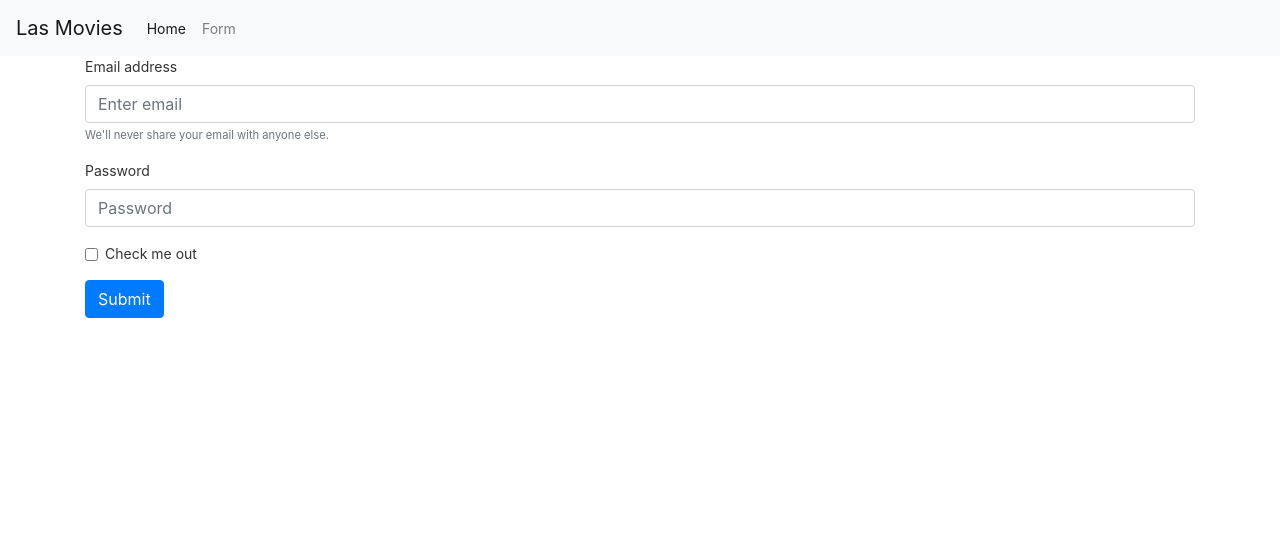
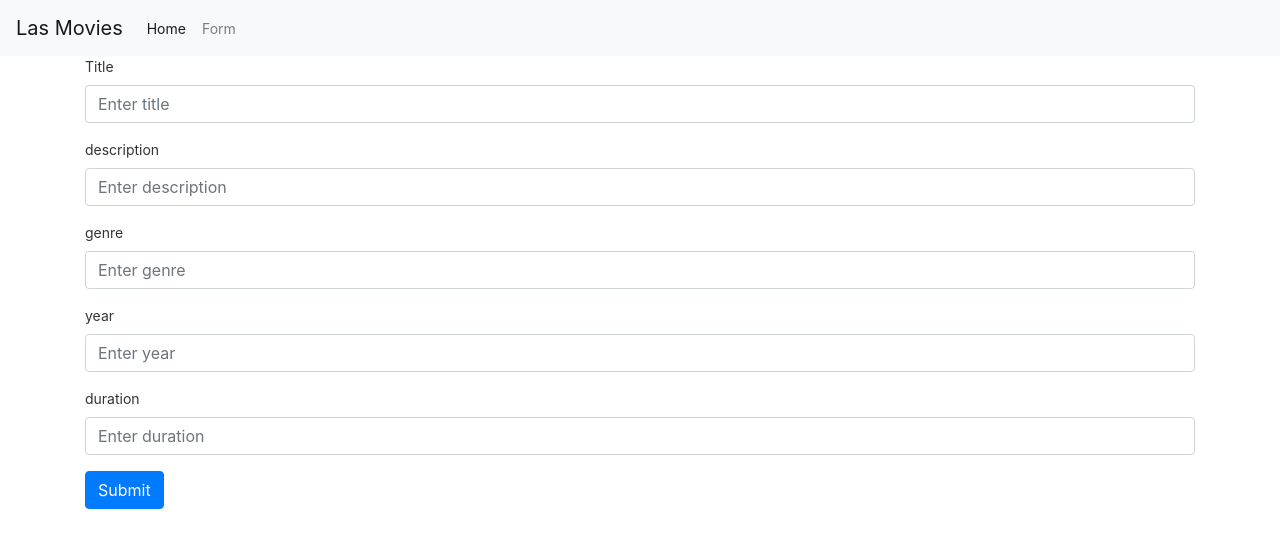
Before and after one commit to ClauGarfiasMx/moviescrud, an Angular app: page /form in a window 1280 px wide. Shown: the top 548 px of the page. Built offline with nearby package versions, Linux system fonts and the light colour scheme.

Commit message:
Stupid typo in HttpHeaders :S ... post solved!

```diff
--- a/src/app/app.module.ts
+++ b/src/app/app.module.ts
@@ -1,6 +1,7 @@
 import { BrowserModule } from "@angular/platform-browser";
 import { NgModule } from "@angular/core";
 import { HttpClientModule } from "@angular/common/http";
+import { FormsModule } from "@angular/forms";
 
 import { AppRoutingModule } from "./app-routing.module";
 import { AppComponent } from "./app.component";
@@ -9,7 +10,7 @@ import { FormComponent } from "./form/form.component";
 
 @NgModule({
   declarations: [AppComponent, HomeComponent, FormComponent],
-  imports: [BrowserModule, AppRoutingModule, HttpClientModule],
+  imports: [BrowserModule, AppRoutingModule, HttpClientModule, FormsModule],
   providers: [],
   bootstrap: [AppComponent]
 })
--- a/src/app/form/form.component.html
+++ b/src/app/form/form.component.html
@@ -1,18 +1,60 @@
-<form>
+<div>
   <div class="form-group">
-    <label for="exampleInputEmail1">Email address</label>
+    <label for="title">Title</label>
     <input
-      type="email"
+      [(ngModel)]="movie.title"
+      type="text"
       class="form-control"
-      id="exampleInputEmail1"
-      aria-describedby="emailHelp"
-      placeholder="Enter email"
+      id="title"
+      placeholder="Enter title"
     />
-    <small id="emailHelp" class="form-text text-muted"
-      >We'll never share your email with anyone else.</small
-    >
   </div>
+
   <div class="form-group">
+    <label for="description">description</label>
+    <input
+      [(ngModel)]="movie.description"
+      type="text"
+      class="form-control"
+      id="description"
+      placeholder="Enter description"
+    />
+  </div>
+
+  <div class="form-group">
+    <label for="genre">genre</label>
+    <input
+      [(ngModel)]="movie.genre"
+      type="text"
+      class="form-control"
+      id="genre"
+      placeholder="Enter genre"
+    />
+  </div>
+
+  <div class="form-group">
+    <label for="year">year</label>
+    <input
+      [(ngModel)]="movie.year"
+      type="text"
+      class="form-control"
+      id="year"
+      placeholder="Enter year"
+    />
+  </div>
+
+  <div class="form-group">
+    <label for="duration">duration</label>
+    <input
+      [(ngModel)]="movie.duration"
+      type="text"
+      class="form-control"
+      id="duration"
+      placeholder="Enter duration"
+    />
+  </div>
+
+  <!-- <div class="form-group">
     <label for="exampleInputPassword1">Password</label>
     <input
       type="password"
@@ -24,6 +66,8 @@
   <div class="form-group form-check">
     <input type="checkbox" class="form-check-input" id="exampleCheck1" />
     <label class="form-check-label" for="exampleCheck1">Check me out</label>
-  </div>
-  <button type="submit" class="btn btn-primary">Submit</button>
-</form>
+  </div> -->
+  <button (click)="saveMovie()" class="btn btn-primary">
+    Submit
+  </button>
+</div>
--- a/src/app/form/form.component.ts
+++ b/src/app/form/form.component.ts
@@ -1,15 +1,37 @@
-import { Component, OnInit } from '@angular/core';
+import { Component, OnInit } from "@angular/core";
+import { Movie } from "../interfaces/movie";
+import { MoviesService } from "../services/movies.service";
 
 @Component({
-  selector: 'app-form',
-  templateUrl: './form.component.html',
-  styleUrls: ['./form.component.css']
+  selector: "app-form",
+  templateUrl: "./form.component.html",
+  styleUrls: ["./form.component.css"]
 })
 export class FormComponent implements OnInit {
+  movie: Movie = {
+    title: null,
+    description: null,
+    genre: null,
+    year: null,
+    duration: null
+  };
 
-  constructor() { }
+  constructor(private movieService: MoviesService) {}
 
-  ngOnInit() {
+  ngOnInit() {}
+
+  saveMovie() {
+    console.log(this.movie);
+
+    this.movieService.save(this.movie).subscribe(
+      data => {
+        alert("movie saved");
+        console.log(data);
+      },
+      error => {
+        console.log(error);
+        alert("oh oh, error!" + error.error.message);
+      }
+    );
   }
-
 }
--- a/src/app/home/home.component.ts
+++ b/src/app/home/home.component.ts
@@ -24,7 +24,7 @@ export class HomeComponent implements OnInit {
   getMovies() {
     this.httpClient
       .get(this.API_ENDPOINT + "/movies")
-      .subscribe((data: any[]) => {
+      .subscribe((data: Movie[]) => {
         this.moviesData = data;
         console.log(this.moviesData);
       });
--- a/src/app/interfaces/movie.ts
+++ b/src/app/interfaces/movie.ts
@@ -8,5 +8,6 @@ export interface Movie {
   genre: string;
   year: number;
   duration: string;
-  createdAt?: string;
+  created_at?: string;
+  updated_at?: string;
 }
--- a/src/app/services/movies.service.ts
+++ b/src/app/services/movies.service.ts
@@ -3,10 +3,20 @@
 // en cualquier componente
 
 import { Injectable } from "@angular/core";
+import { HttpClient, HttpHeaders } from "@angular/common/http";
+import { Movie } from "../interfaces/movie";
 
 @Injectable({
   providedIn: "root"
 })
 export class MoviesService {
-  constructor() {}
+  API_ENDPOINT = "http://127.0.0.1:8000/api";
+
+  constructor(private httpClient: HttpClient) {}
+  save(movie: Movie) {
+    const headers = new HttpHeaders({ "Content-Type": "application/json" });
+    return this.httpClient.post(this.API_ENDPOINT + "/movies", movie, {
+      headers: headers
+    });
+  }
 }
```
